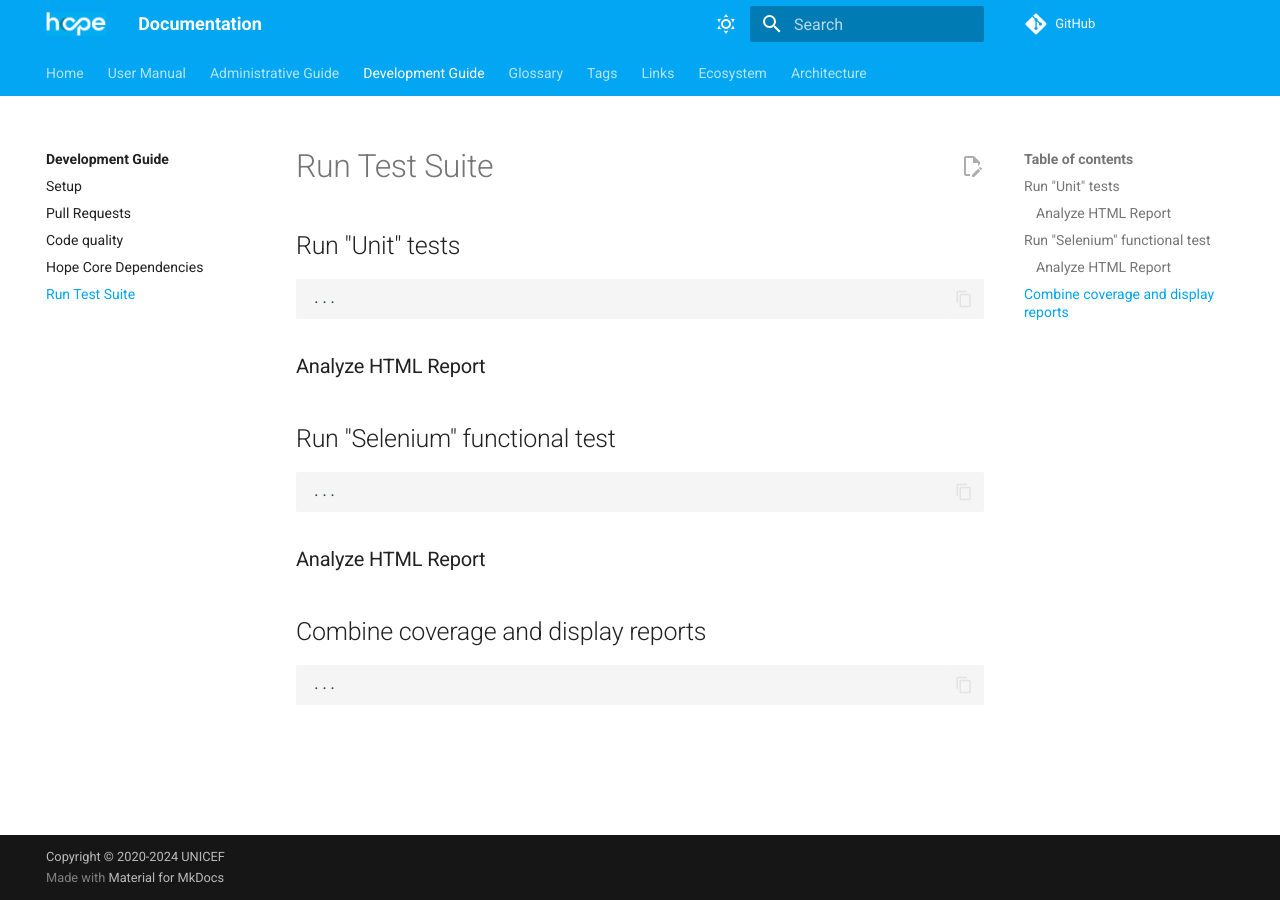
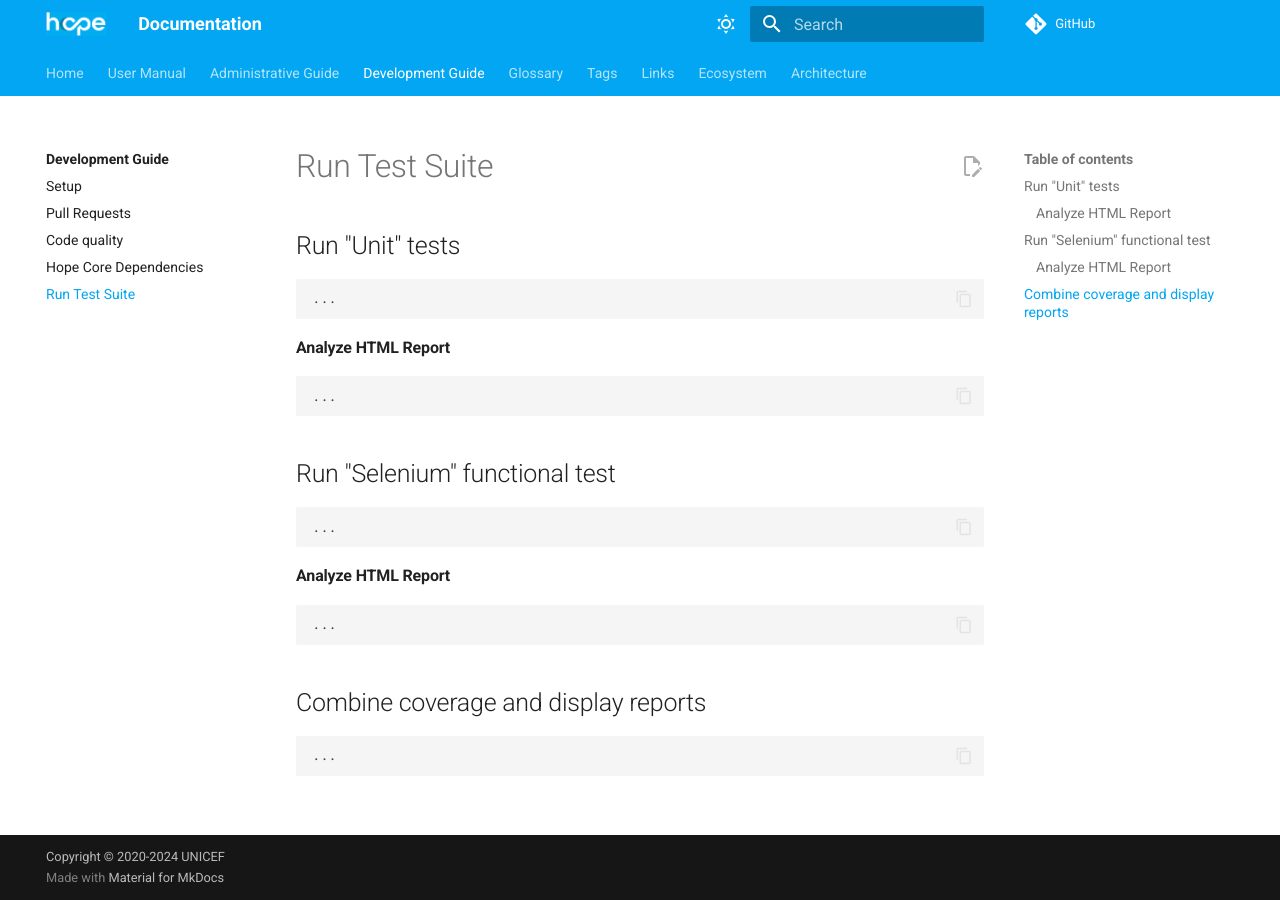
Before and after one commit to unicef/hope-documentation, an MkDocs documentation site: the page built from docs/guide-dev/tests.md, in a window 1280 px wide. Built offline with MkDocs 1.6.1 and Material for MkDocs 9.7.7, drawn with Linux system fonts in a browser that asks for light colours; plug-ins that fetch from the network failed and are left out; comment, search, counter and statistics services are not loaded.

```diff
--- a/docs/guide-dev/tests.md
+++ b/docs/guide-dev/tests.md
@@ -5,14 +5,17 @@
 
     ...
 
-### Analyze HTML Report
+#### Analyze HTML Report
+
+    ...
 
 ## Run "Selenium" functional test
 
     ...
 
-### Analyze HTML Report
+#### Analyze HTML Report
 
+    ...
 
 ## Combine coverage and display reports
 
--- a/mkdocs.yml
+++ b/mkdocs.yml
@@ -106,7 +106,6 @@ theme:
 #    - navigation.instant.progress
 
 plugins:
-  - git-revision-date-localized:
 #  - alias
 #  - gen-files:
 #      scripts:
```
